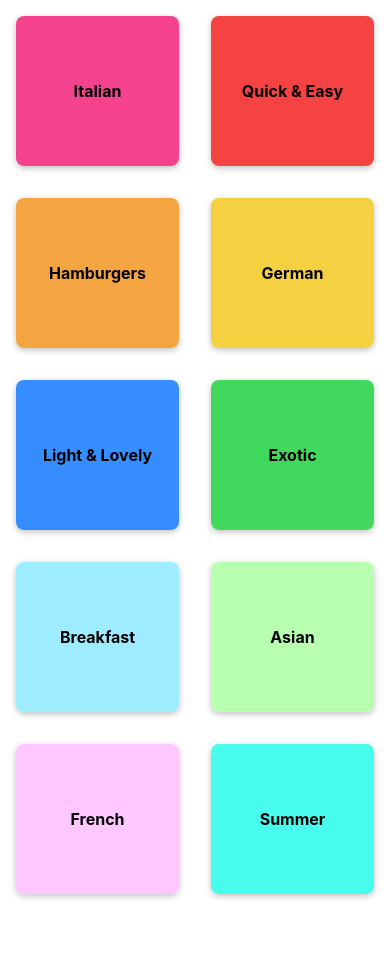
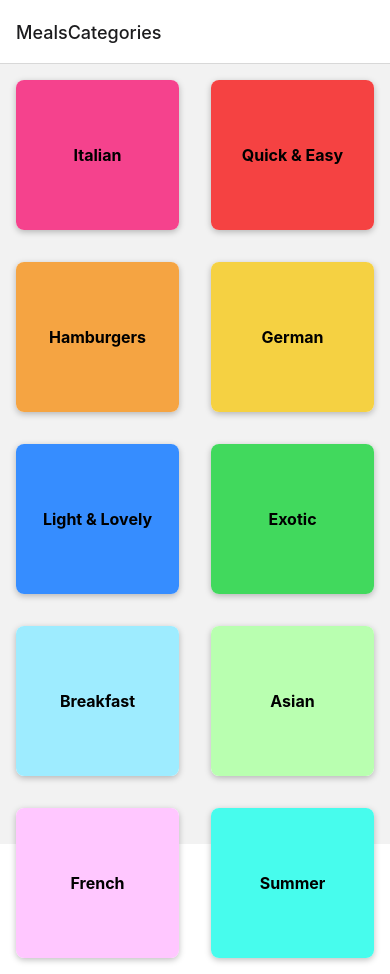
Before and after one commit to bange-git/MealsApp, a React Native app: screen / in a window 390 px wide. Before the commit the page ends 910 px from the top, so only its background shows below. Built offline with nearby package versions, Linux system fonts and the light colour scheme.

Commit message:
added react navigation

```diff
--- a/App.js
+++ b/App.js
@@ -1,12 +1,19 @@
 import { StatusBar } from "expo-status-bar";
-import { StyleSheet, View } from "react-native";
 import CategoriesScreen from "./screens/CategoriesScreen";
+import { NavigationContainer } from "@react-navigation/native";
+import { createNativeStackNavigator } from "@react-navigation/native-stack";
 
 export default function App() {
+
+  const Stack = createNativeStackNavigator();
   return (
     <>
-      <StatusBar style="light" />
-      <CategoriesScreen />
+      <StatusBar style="dark" />
+      <NavigationContainer>
+        <Stack.Navigator>
+           <Stack.Screen name="MealsCategories" component={CategoriesScreen} />
+        </Stack.Navigator>
+      </NavigationContainer>
     </>
   );
 }
--- a/package.json
+++ b/package.json
@@ -9,10 +9,14 @@
     "web": "expo start --web"
   },
   "dependencies": {
+    "@react-navigation/native": "^6.1.1",
+    "@react-navigation/native-stack": "^6.9.7",
     "expo": "~47.0.8",
     "expo-status-bar": "~1.4.2",
     "react": "18.1.0",
-    "react-native": "0.70.5"
+    "react-native": "0.70.5",
+    "react-native-safe-area-context": "4.4.1",
+    "react-native-screens": "~3.18.0"
   },
   "devDependencies": {
     "@babel/core": "^7.12.9"
```
Also changed, not shown: 1 other file (tests, documents, lock files or other folders).
